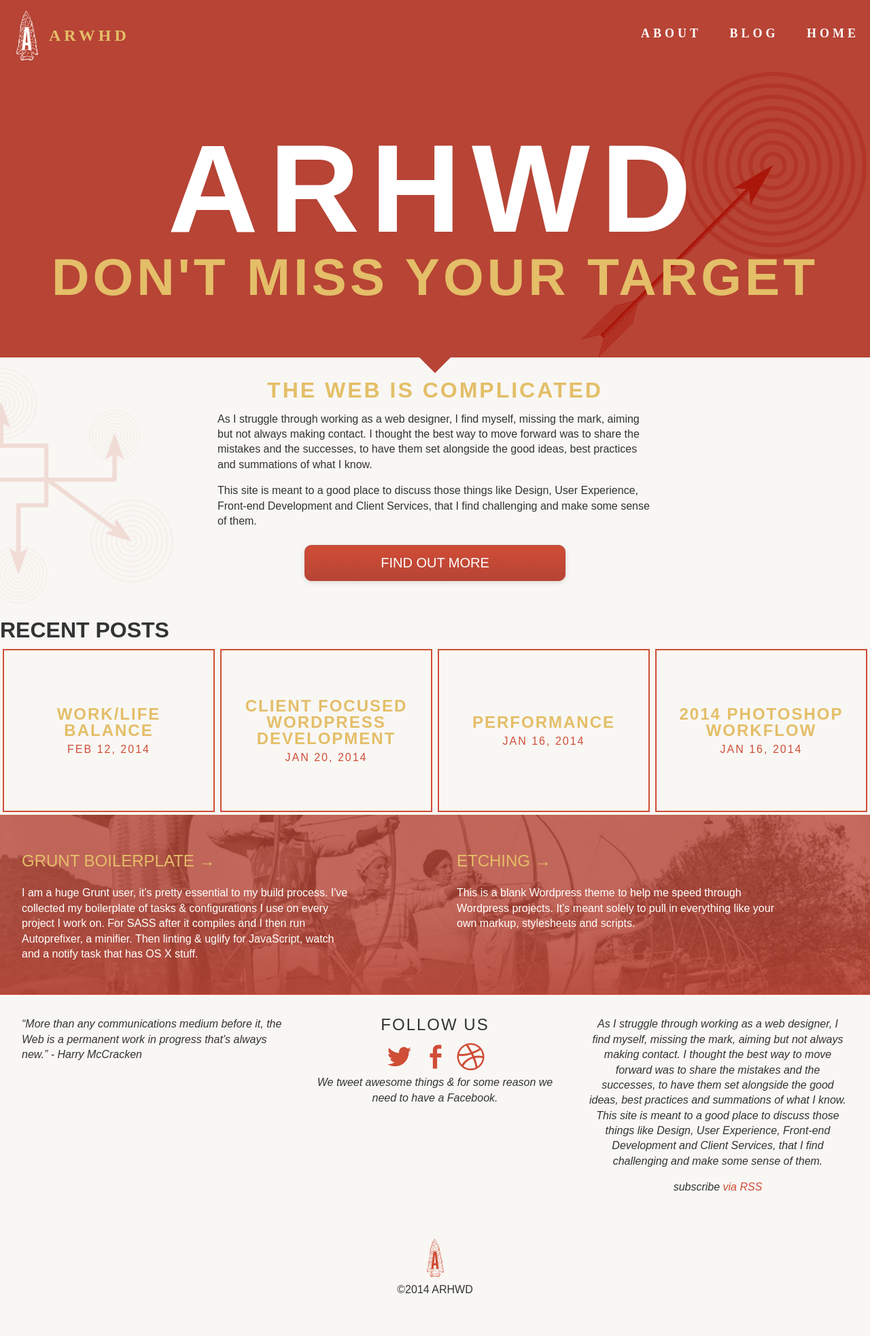
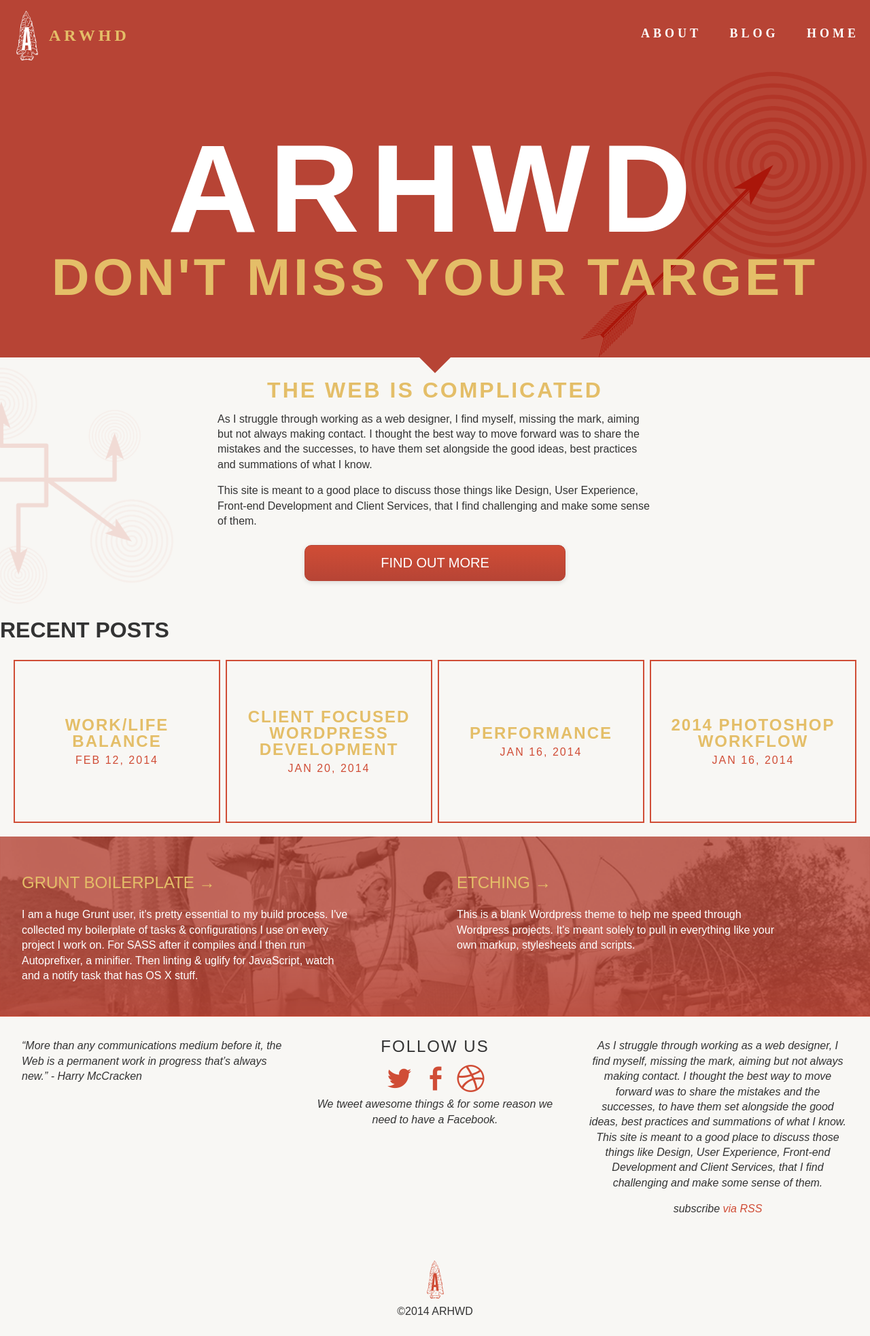
Before and after one commit to charlespeters/ARWHD, a Jekyll site: the page built from index.html, in a window 1280 px wide. Shown: the whole page at 68% size. Built offline with Jekyll 4.4.1, drawn with Linux system fonts in a browser that asks for light colours; nearby versions of some CDN libraries; before the commit the page ends 1934 px from its top, so only the background shows below that.

Commit message:
fixing the front page

```diff
--- a/_includes/footer.html
+++ b/_includes/footer.html
@@ -18,6 +18,7 @@
           <p class="text">{{ site.description }}</p>
           <p class="rss-subscribe">subscribe <a href="{{ "/feed.xml" | prepend: site.baseurl }}">via RSS</a></p>
         </div>
+
     </section>
     <img src="/img/logo.svg" alt="">
     <br />
--- a/_includes/head.html
+++ b/_includes/head.html
@@ -12,5 +12,4 @@
     <!-- Custom CSS -->
     <link rel="stylesheet" href="{{ "/css/arwhd.min.css" | prepend: site.baseurl }}">
     <script type="text/javascript" src="//cdnjs.cloudflare.com/ajax/libs/jquery/2.1.1/jquery.min.js"></script>
-
 </head>
--- a/css/arwhd.css
+++ b/css/arwhd.css
@@ -1257,6 +1257,7 @@ select option {
 .frontindex {
   flex: 1;
   display: flex;
+  padding: 1rem;
 }
 @media screen and (max-width: 768px) {
   .frontindex {
@@ -1291,6 +1292,7 @@ select option {
   .frontindex article.frontpost {
     width: 100%;
     flex: 1;
+    margin: .25rem auto;
   }
 }
 .frontindex article.frontpost h2 {
--- a/css/arwhd.prefixed.css
+++ b/css/arwhd.prefixed.css
@@ -1313,6 +1313,7 @@ select option {
   display: -webkit-flex;
   display: -ms-flexbox;
   display: flex;
+  padding: 1rem;
 }
 @media screen and (max-width: 768px) {
   .frontindex {
@@ -1371,6 +1372,7 @@ select option {
     -webkit-flex: 1;
     -ms-flex: 1;
     flex: 1;
+    margin: .25rem auto;
   }
 }
 .frontindex article.frontpost h2 {
--- a/scss/_frontpage.scss
+++ b/scss/_frontpage.scss
@@ -60,6 +60,7 @@
 .frontindex {
     flex: 1;
     display: flex;
+	padding: 1rem;
     @include media($tablet) {
         flex-wrap: wrap;
     }
@@ -87,6 +88,7 @@
         @include media($mobile) {
             width: 100%;
             flex: 1;
+			margin: .25rem auto;
         }
         h2 {
 			font-size: 1.5rem;
```
Also changed, not shown: _includes/header.html (indentation only), css/arwhd.min.css.
